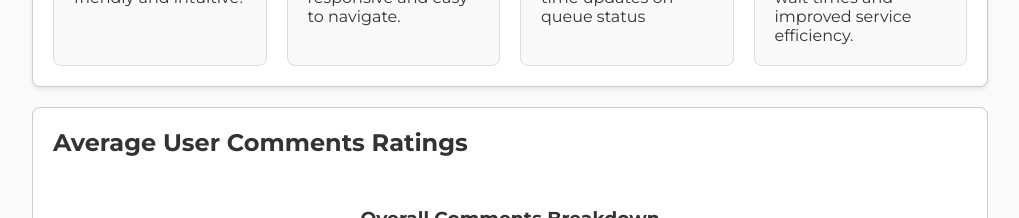
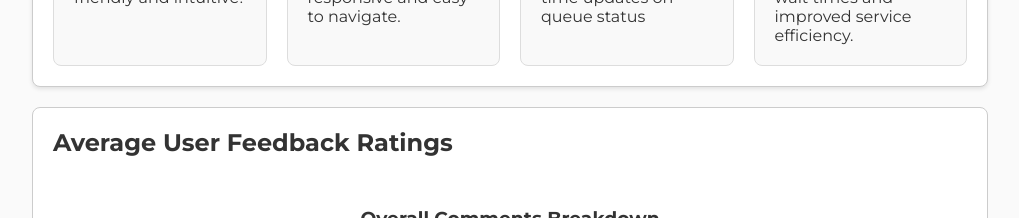
Before and after one commit to deanielledagondon/Trax-Web, a React (Vite) app: page /feedback in a window 1280 px wide. Shown: the part 1120-1338 px from the top of the page, without its empty margins (260-1279 px from the left). Built offline with nearby package versions, Linux system fonts and the light colour scheme.

Commit message:
initial commits

```diff
--- a/src/components/feedback/reviewSummary/reviewSummary.jsx
+++ b/src/components/feedback/reviewSummary/reviewSummary.jsx
@@ -11,7 +11,7 @@ const ReviewSummary = ({ reviews }) => {
 
     return (
         <div className="review-summary-container">
-            <h3 className="review-summary-title">Average User Comments Ratings</h3>
+            <h3 className="review-summary-title">Average User Feedback Ratings</h3>
             <div className="review-summary-body">
                 <div className="review-summary-left">
                     <div className="overall-rating">
```
